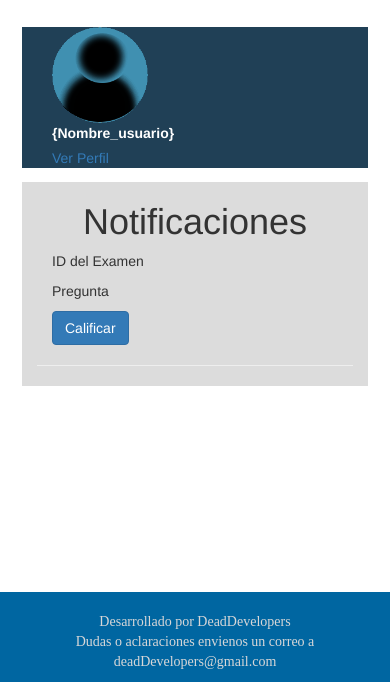
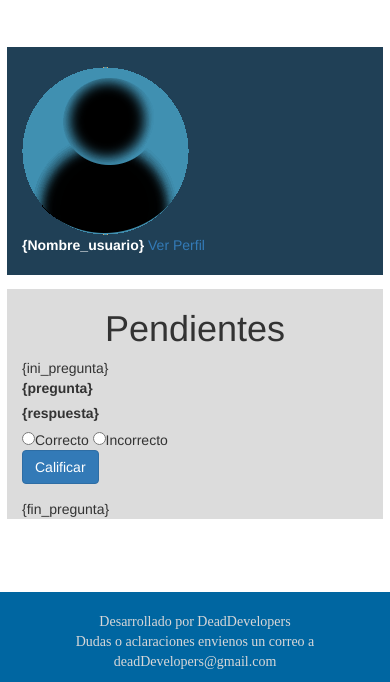
Before and after one commit to OscarLozoya/ExamenesOnline, a PHP site: page / in a window 390 px wide. Shown: the part 192-874 px from the top of the page. Run offline with PHP 8.4, Linux system fonts and the light colour scheme; the visitor is signed in with stand-in values (Sample User, id 1); some libraries are stand-ins or nearby versions.

Commit message:
Se muestra en el index del usuario los examenes pendientes por realizar, dando la opción a contestarlos, agregando el modelo de sesion para mostrar los examenes de la base de datos

```diff
--- a/app/controladores/sesionCtl.php
+++ b/app/controladores/sesionCtl.php
@@ -1,4 +1,5 @@
 <?php
+
 
 		function inicioSesion(){
 			if( isset($_SESSION['usuario']) && $_SESSION['estado']=='1' )
@@ -37,7 +38,7 @@
 			else if(esModerador())
 				require_once('app/vistas/IndexMod.php');
 			else if(esUsuario())
-				require_once('app/vistas/IndexUser.php');
+				cargarUsuario();
 			else if(isset($_SESSION['usuario'])){
 				session_unset();
 				session_destroy();
@@ -67,4 +68,46 @@
 			}
 			return $vista;
 		}
+
+		function cargarUsuario()
+		{
+			include_once('app/modelos/sesionMdl.php');
+			$modelo = new sesionMdl();
+			$vista = file_get_contents('app/vistas/IndexUser.php');
+			$footer=file_get_contents('app/vistas/Footer.php');
+			$header=file_get_contents('app/vistas/Header.php');
+			$menu = file_get_contents('app/vistas/MenuUser.php');
+			$vista = mostrarUsuario($vista);
+
+			$Examenes = $modelo->ExamenesPendientes();
+			$ini_Examen = strpos($vista, '{ini_Examen}');
+			$fin_Examen = strrpos($vista, '{fin_Examen}')+12;
+			$fila = substr($vista, $ini_Examen,$fin_Examen-$ini_Examen);
+			$newFila = '';
+			$filas = '';
+			if(isset($Examenes) && is_array($Examenes))
+			{
+				foreach ($Examenes as $examen) {
+					$newFila = $fila;
+					$diccionario = array('{Categoria}' => $examen['Categoria'],
+										'{id-examen}' => $examen['ID_Examen'],
+										'{Examen}' => $examen['Examen'],
+										'{Preguntas}' => $examen['Num_Preguntas'],
+										'{Tiempo}' => $examen['Tiempo']);
+					$newFila = strtr($newFila, $diccionario);
+					$filas .=$newFila;
+				}
+				$vista = str_replace($fila, $filas, $vista);
+				$vista = str_replace('{ini_Examen}', '', $vista);
+				$vista = str_replace('{fin_Examen}', '', $vista);
+			}
+			else
+			{
+				$vista = str_replace($fila, $Examenes, $vista);
+				$vista = str_replace('{ini_Examen}', '', $vista);
+				$vista = str_replace('{fin_Examen}', '', $vista);
+			}
+			$vista = $header.$menu.$vista.$footer;
+			echo $vista;
+		}
 ?>
--- a/app/controladores/usuarioCtl.php
+++ b/app/controladores/usuarioCtl.php
@@ -367,5 +367,7 @@ lo considere como un arreglo y tome todos los que encuentre no solo el ultimo*/
 			session_destroy();
 			setcookie(session_name(), '', time()-3600);
 		}
+
+
 	}
  ?>
--- a/app/modelos/usuarioMdl.php
+++ b/app/modelos/usuarioMdl.php
@@ -308,5 +308,6 @@ class usuarioMdl
 		return $existe;
 
 	}
+
 }
 ?>
--- a/app/vistas/IndexAdmin.php
+++ b/app/vistas/IndexAdmin.php
@@ -1,32 +1,52 @@
 <?php include("Header.php"); ?>
 
 <?php include("MenuAdmin.php"); ?>
-	<section class="container-fluid">
-		<aside class="col-xs-12 col-sm-3 aside lines">
-			<div class="form-group">
-				<div class="col-xs-12">
+<secction class="container-fluid row">
+    <aside class="col-xs-12 col-sm-3 lines aside">
+        <div class="form-group row">
+            <br>
+            <div class="col-xs-12 col-sm-6">
                 <figure>
-	                    <img src="images/logo_user.gif" alt="Icon-user" class="userLogo"></img>
+                    <img class="img-responsive" src="images/logo_user.gif">
                 </figure>
             </div>
-				<div class="col-xs-12">
+            <div class="col-xs-12 col-sm-6">
                 <label class="control-label">{Nombre_usuario}</label>
-				</div>
-				<div class="col-xs-12">
                 <a href="index.php?controlador=usuario&accion=Perfil">Ver Perfil</a>
             </div>
         </div>
     </aside>
 
-		<article class="col-xs-12 col-sm-9 content lines">
+
+    <section class="col-xs-12 col-sm-9 content lines">
             <div class="text-center">
-				<h1>Notificaciones</h1>
+                <h1>Pendientes</h1>
             </div>
-			<div class="container">
-				<p>ID del Examen</p>
-				<p>Pregunta</p>
-				<button class="btn btn-primary">Calificar</button>
+            {ini_pregunta}
+            <form method="POST" action="index.php?controlador=examen&accion=calificar">
+            	<input type="hidden" value="{usuario}">
+            	<input type="hidden" value="{ID_Examen}">
+            	<input type="hidden" value="{ID_Pregunta}">
+            	<input type="hidden" value="{pregunta}">
+            	<input type="hidden" value="{respuesta}">
+            	<div class="form-group row">
+            		<div class="col-xs-12">
+            			<label class="control-label" >{pregunta}</label>
             		</div>
-			<hr noshade="noshade" />
+            		<div class="col-xs-12">
+            			<label class="control-label">{respuesta}</label>
+            		</div>
+            		<div class="col-xs-12">
+            			<input type="radio"  name="resultado" value="1">Correcto
+            			<input type="radio"  name="resultado" value="0">Incorrecto
+            		</div>
+            		<div class="col-xs-12">
+            			<button class="btn btn-primary" type="submit">Calificar</button>
+            		</div>
+            	</div>
+            </form>
+            {fin_pregunta}
     </section>
+</section>
+<div class="clear-fix visible-sm-block"></div>
 <?php include("Footer.php"); ?>
--- /dev/null
+++ b/js/ValidacionesIndexUser.js
@@ -0,0 +1,5 @@
+function irExamen()
+{
+	var id_Examen=$("input#id-examen");
+	window.location="index.php?controlador=examen&accion=vista&ID="+id_Examen.val();
+}
```
Also changed, not shown: app/controladores/examenCtl.php (+11 -0 lines), app/modelos/sesionMdl.php (added, +44 -0 lines), app/vistas/IndexMod.php (+36 -17 lines), app/vistas/IndexUser.php (+39 -7 lines). Lines whose indentation alone changed are shown as unchanged.
